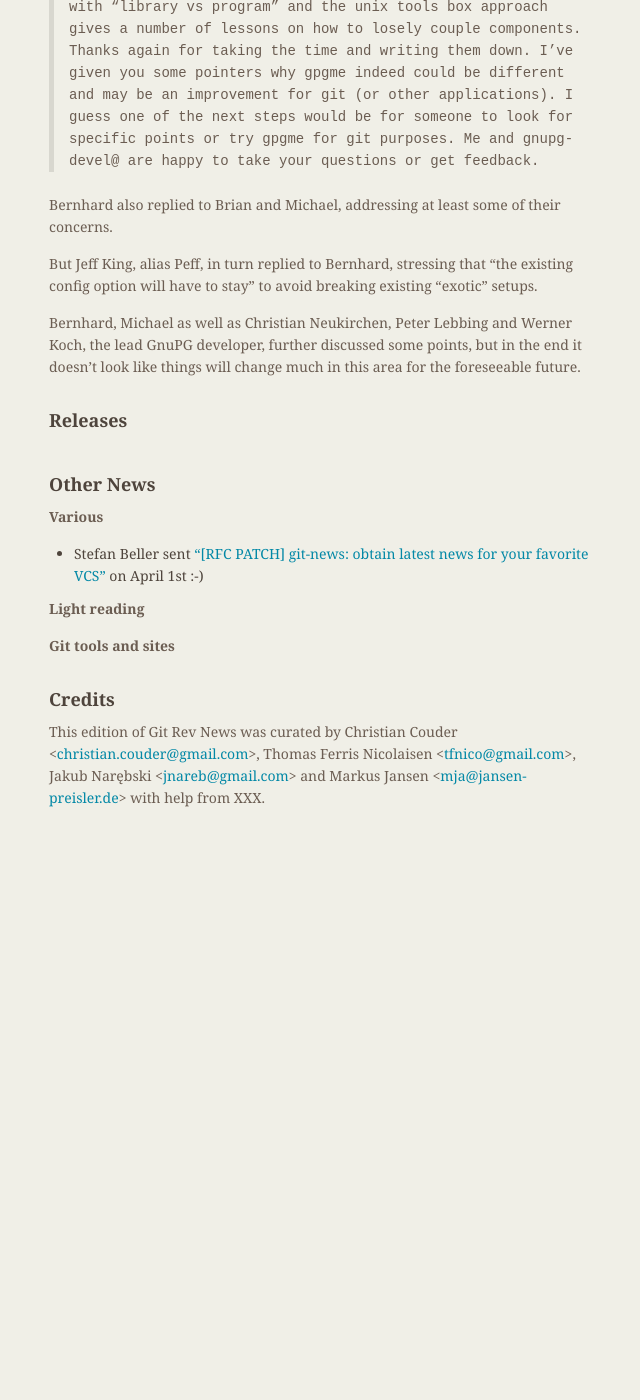
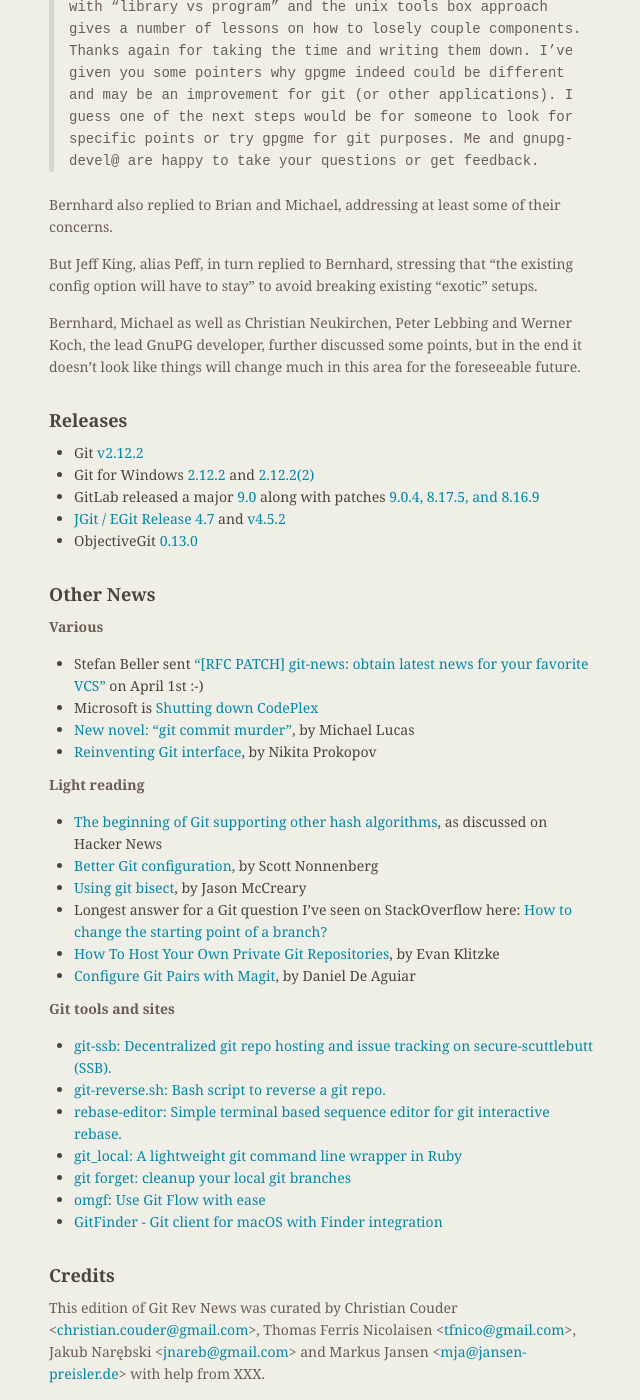
Before and after one commit to git/git.github.io, a Jekyll site: the page built from rev_news/drafts/edition-26.md, in a window 1280 px wide and 1400 px high, scrolled down 3479 px. Shown: the whole window, without its empty margins (485-1125 px from the left). Built offline with Jekyll 4.4.1, drawn with Linux system fonts in a browser that asks for light colours; before the commit the page ends 4303 px from its top, so only the background shows below that.

Commit message:
rn-26: add releases and links

```diff
--- a/rev_news/drafts/edition-26.md
+++ b/rev_news/drafts/edition-26.md
@@ -213,6 +213,11 @@
 
 ## Releases
 
+* Git [v2.12.2](http://public-inbox.org/git/xmqqa88a74pg.fsf@gitster.mtv.corp.google.com/)
+* Git for Windows [2.12.2](https://github.com/git-for-windows/git/releases/tag/v2.12.2.windows.1) and [2.12.2(2)](https://github.com/git-for-windows/git/releases/tag/v2.12.2.windows.2)
+* GitLab released a major [9.0](https://about.gitlab.com/2017/03/22/gitlab-9-0-released/) along with patches [9.0.4, 8.17.5, and 8.16.9](https://about.gitlab.com/2017/04/05/gitlab-9-dot-0-dot-4-security-release/)
+* [JGit / EGit Release 4.7](http://dev.eclipse.org/mhonarc/lists/jgit-dev/msg03332.html) and [v4.5.2](http://dev.eclipse.org/mhonarc/lists/jgit-dev/msg03333.html)
+* ObjectiveGit [0.13.0](https://github.com/libgit2/objective-git/releases/tag/0.13.0)
 
 ## Other News
 
@@ -221,12 +226,28 @@
 * Stefan Beller sent
   ["[RFC PATCH] git-news: obtain latest news for your favorite VCS"](http://public-inbox.org/git/20170331235947.20010-1-sbeller@google.com/)
   on April 1st :-)
+* Microsoft is [Shutting down CodePlex](https://blogs.msdn.microsoft.com/bharry/2017/03/31/shutting-down-codeplex/)
+* [New novel: “git commit murder”](https://blather.michaelwlucas.com/archives/2913), by Michael Lucas
+* [Reinventing Git interface](http://tonsky.me/blog/reinventing-git-interface/), by Nikita Prokopov
 
 __Light reading__
 
+* [The beginning of Git supporting other hash algorithms](https://news.ycombinator.com/item?id=13906804), as discussed on Hacker News
+* [Better Git configuration](https://blog.scottnonnenberg.com/better-git-configuration/), by Scott Nonnenberg
+* [Using git bisect](https://dev.to/gonedark/using-git-bisect), by Jason McCreary
+* Longest answer for a Git question I've seen on StackOverflow here: [How to change the starting point of a branch?](http://stackoverflow.com/questions/38427050/how-to-change-the-starting-point-of-a-branch/38430972#38430972)
+* [How To Host Your Own Private Git Repositories](https://eklitzke.org/how-to-how-your-own-private-git-repositories), by Evan Klitzke
+* [Configure Git Pairs with Magit](http://www.danieldeaguiar.com/git-pair/), by Daniel De Aguiar
 
 __Git tools and sites__
 
+* [git-ssb: Decentralized git repo hosting and issue tracking on secure-scuttlebutt (SSB).](https://github.com/clehner/git-ssb)
+* [git-reverse.sh: Bash script to reverse a git repo.](https://github.com/gsylvie/git-reverse.sh)
+* [rebase-editor: Simple terminal based sequence editor for git interactive rebase.](https://github.com/sjurba/rebase-editor)
+* [git_local: A lightweight git command line wrapper in Ruby](https://github.com/GalvanizeOpenSource/git_local)
+* [git forget: cleanup your local git branches](https://tomschlick.com/2017/03/20/git-forget)
+* [omgf: Use Git Flow with ease](https://github.com/InternetGuru/omgf/)
+* [GitFinder - Git client for macOS with Finder integration](https://www.reddit.com/r/git/comments/5z73w3/gitfinder_git_client_for_macos_with_finder/)
 
 ## Credits
 
```
